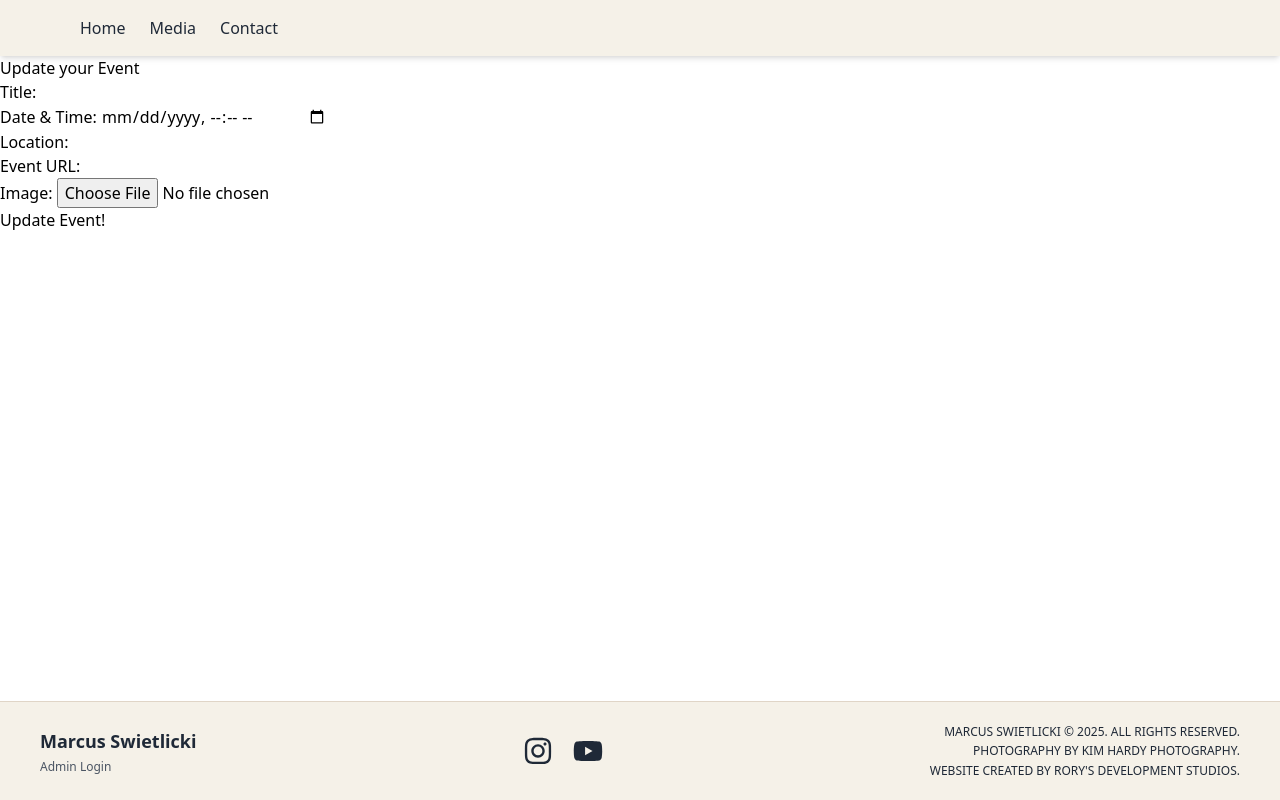
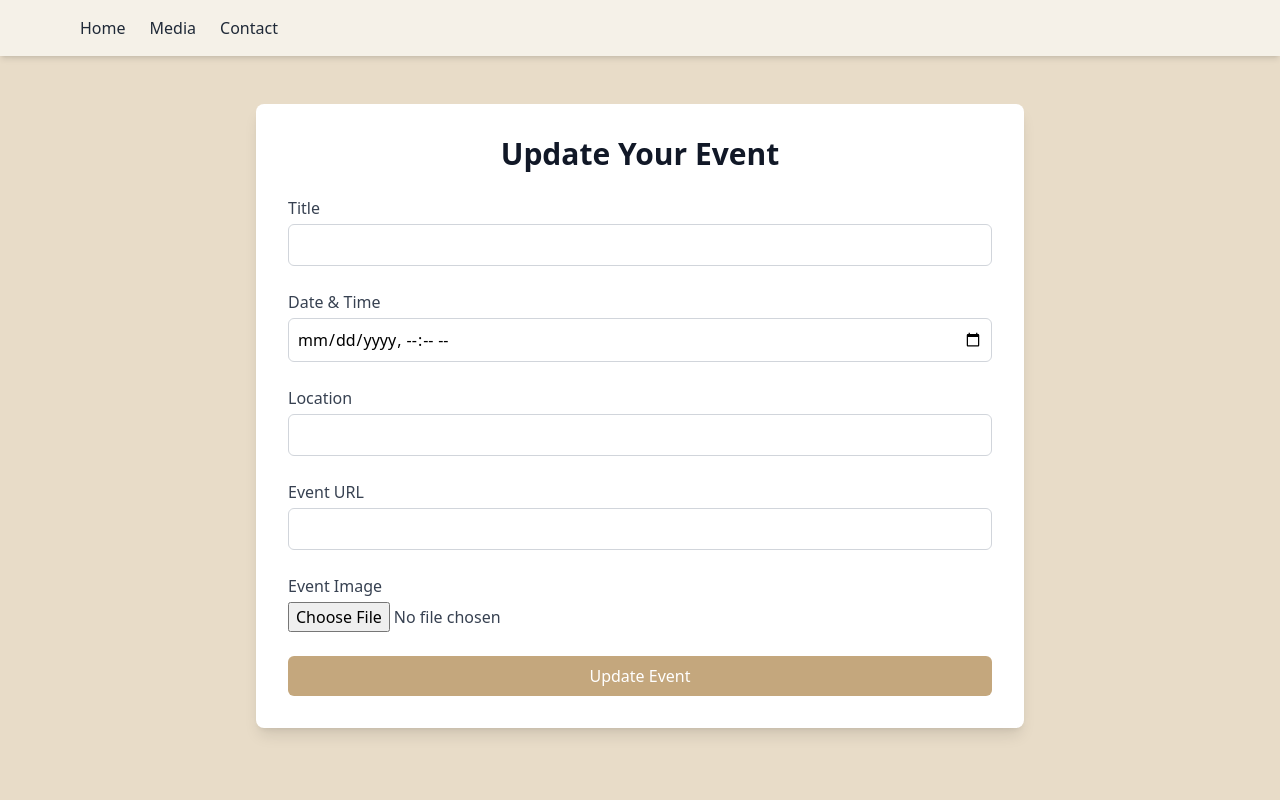
Before and after one commit to rory17swt/front_end_marcus, a React (Vite) app: page /events/1/update in a window 1280 px wide. Shown: the top 800 px of the page. Built offline with nearby package versions, Linux system fonts and the light colour scheme; no server answers.

Commit message:
Added styling to EventUpdate

```diff
--- a/src/components/EventUpdate/EventUpdate.jsx
+++ b/src/components/EventUpdate/EventUpdate.jsx
@@ -1,13 +1,11 @@
 import { useContext, useEffect, useState } from "react"
-import { Navigate, useNavigate, useParams} from "react-router"
-import { updateEvent, getSingleEvent} from "../../services/events"
+import { useNavigate, useParams } from "react-router"
+import { updateEvent, getSingleEvent } from "../../services/events"
 import { UserContext } from "../../contexts/UserContext"
 import Spinner from "../Spinner/Spinner"
 
-
 export default function EventUpdate() {
     const { user } = useContext(UserContext)
-
     const [formData, setFormData] = useState({
         title: '',
         datetime: '',
@@ -18,15 +16,13 @@ export default function EventUpdate() {
     const [error, setError] = useState({})
     const [isLoading, setIsLoading] = useState(false)
     const [previewImage, setPreviewImage] = useState(null)
-
     const { eventId } = useParams()
     const navigate = useNavigate()
 
     function formatForDatetimeLocal(datetimeStr) {
         const date = new Date(datetimeStr)
         const timezoneOffsetMs = date.getTimezoneOffset() * 60000
-        const localISOTTime = new Date(date.getTime() - timezoneOffsetMs).toISOString().slice(0, 16)
-        return localISOTTime
+        return new Date(date.getTime() - timezoneOffsetMs).toISOString().slice(0, 16)
     }
 
     function handleChange({ target: { name, value, type, files } }) {
@@ -45,10 +41,10 @@ export default function EventUpdate() {
         event.preventDefault()
         setIsLoading(true)
         try {
-            const { data } = await updateEvent(eventId, formData)
+            await updateEvent(eventId, formData)
             navigate('/')
         } catch (error) {
-            setError(error.response.data || {})
+            setError(error.response?.data || {})
         } finally {
             setIsLoading(false)
         }
@@ -79,16 +75,15 @@ export default function EventUpdate() {
         }
     }, [previewImage])
 
+    return (
+        <div className="w-full min-h-screen bg-[#E8DCC8] flex justify-center items-start py-12 px-4">
+            <div className="w-full max-w-3xl bg-white rounded-lg shadow-lg p-8">
+                <h1 className="text-3xl font-bold mb-6 text-gray-900 text-center">Update Your Event</h1>
 
-    return (
-        <div>
-            <section>
-                <form onSubmit={handleSubmit}>
-                    <h1>Update your Event</h1>
-
+                <form onSubmit={handleSubmit} className="space-y-6">
                     {/* Title */}
                     <div>
-                        <label htmlFor="title">Title: </label>
+                        <label htmlFor="title" className="block text-gray-700 font-medium mb-1">Title</label>
                         <input
                             type="text"
                             id="title"
@@ -96,13 +91,14 @@ export default function EventUpdate() {
                             value={formData.title}
                             onChange={handleChange}
                             required
+                            className="w-full border border-gray-300 rounded-md p-2 focus:ring-2 focus:ring-gold focus:outline-none"
                         />
-                        {error.title && <p>{error.title}</p>}
+                        {error.title && <p className="text-red-500 text-sm mt-1">{error.title}</p>}
                     </div>
 
                     {/* Date & Time */}
                     <div>
-                        <label htmlFor="datetime">Date & Time: </label>
+                        <label htmlFor="datetime" className="block text-gray-700 font-medium mb-1">Date & Time</label>
                         <input
                             type="datetime-local"
                             id="datetime"
@@ -110,13 +106,14 @@ export default function EventUpdate() {
                             value={formData.datetime}
                             onChange={handleChange}
                             required
+                            className="w-full border border-gray-300 rounded-md p-2 focus:ring-2 focus:ring-gold focus:outline-none"
                         />
-                        {error.datetime && <p>{error.datetime}</p>}
+                        {error.datetime && <p className="text-red-500 text-sm mt-1">{error.datetime}</p>}
                     </div>
 
                     {/* Location */}
                     <div>
-                        <label htmlFor="location">Location: </label>
+                        <label htmlFor="location" className="block text-gray-700 font-medium mb-1">Location</label>
                         <input
                             type="text"
                             id="location"
@@ -124,13 +121,14 @@ export default function EventUpdate() {
                             value={formData.location}
                             onChange={handleChange}
                             required
+                            className="w-full border border-gray-300 rounded-md p-2 focus:ring-2 focus:ring-gold focus:outline-none"
                         />
-                        {error.location && <p>{error.location}</p>}
+                        {error.location && <p className="text-red-500 text-sm mt-1">{error.location}</p>}
                     </div>
 
                     {/* Event URL */}
                     <div>
-                        <label htmlFor="event_url">Event URL: </label>
+                        <label htmlFor="event_url" className="block text-gray-700 font-medium mb-1">Event URL</label>
                         <input
                             type="url"
                             id="event_url"
@@ -138,34 +136,41 @@ export default function EventUpdate() {
                             value={formData.event_url}
                             onChange={handleChange}
                             required
+                            className="w-full border border-gray-300 rounded-md p-2 focus:ring-2 focus:ring-gold focus:outline-none"
                         />
-                        {error.event_url && <p>{error.event_url}</p>}
+                        {error.event_url && <p className="text-red-500 text-sm mt-1">{error.event_url}</p>}
                     </div>
 
                     {/* Image */}
                     <div>
-                        <label htmlFor="image">Image: </label>
+                        <label htmlFor="image" className="block text-gray-700 font-medium mb-1">Event Image</label>
                         {(previewImage || formData.image) && (
-                            <img src={previewImage || formData.image} alt="Event Image" />
+                            <img
+                                src={previewImage || formData.image}
+                                alt="Event Preview"
+                                className="w-full h-48 object-cover rounded-md mb-2 border border-gray-200"
+                            />
                         )}
                         <input
                             type="file"
                             id="image"
                             name="image"
                             onChange={handleChange}
+                            className="w-full text-gray-700"
                         />
-                        {error.image && <p>{error.image}</p>}
+                        {error.image && <p className="text-red-500 text-sm mt-1">{error.image}</p>}
                     </div>
 
                     {/* Submit Button */}
-                    <button>
-                        {isLoading ? <Spinner /> : 'Update Event!'}
+                    <button
+                        type="submit"
+                        disabled={isLoading}
+                        className="w-full bg-[#C4A77D] text-white py-2 rounded-md hover:bg-[#B59770] transition-colors font-medium flex justify-center items-center"
+                    >
+                        {isLoading ? <Spinner loading={isLoading} /> : 'Update Event'}
                     </button>
                 </form>
-            </section>
+            </div>
         </div>
     )
-
-
-
 }
```
